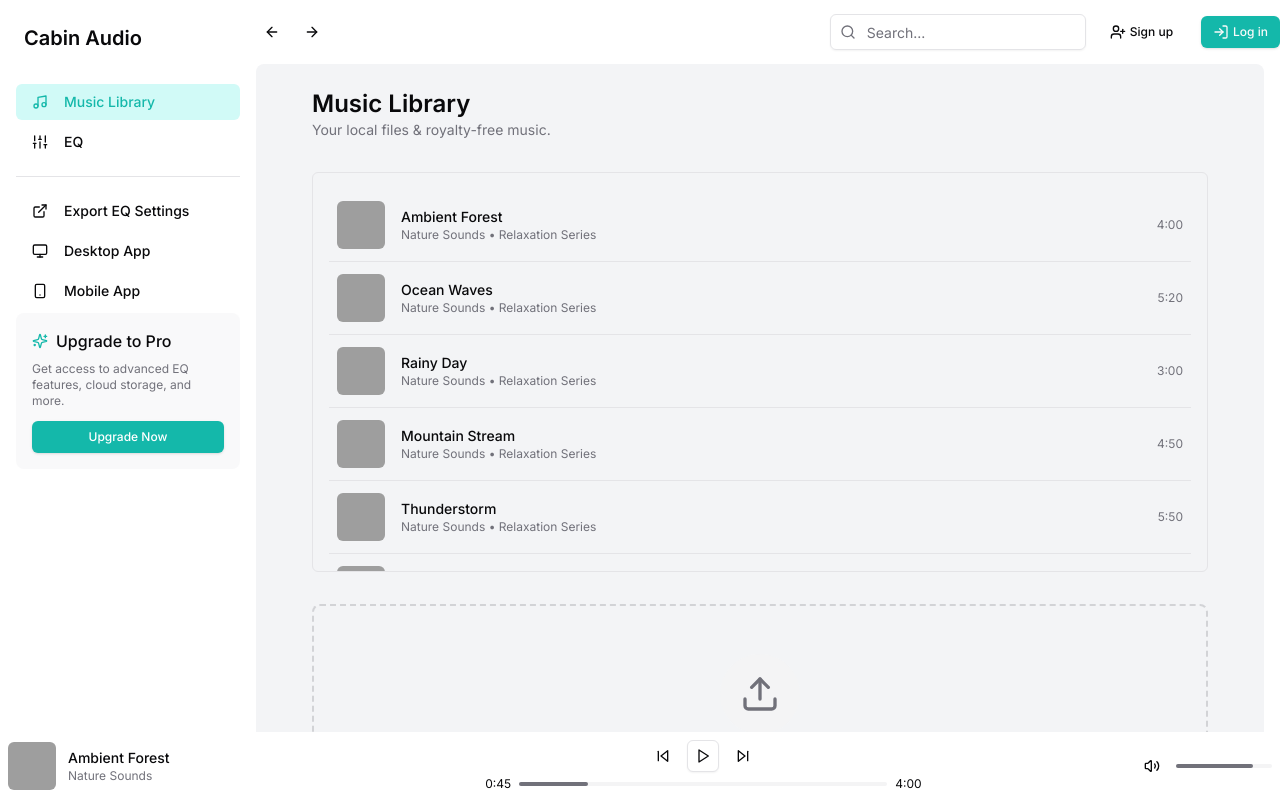
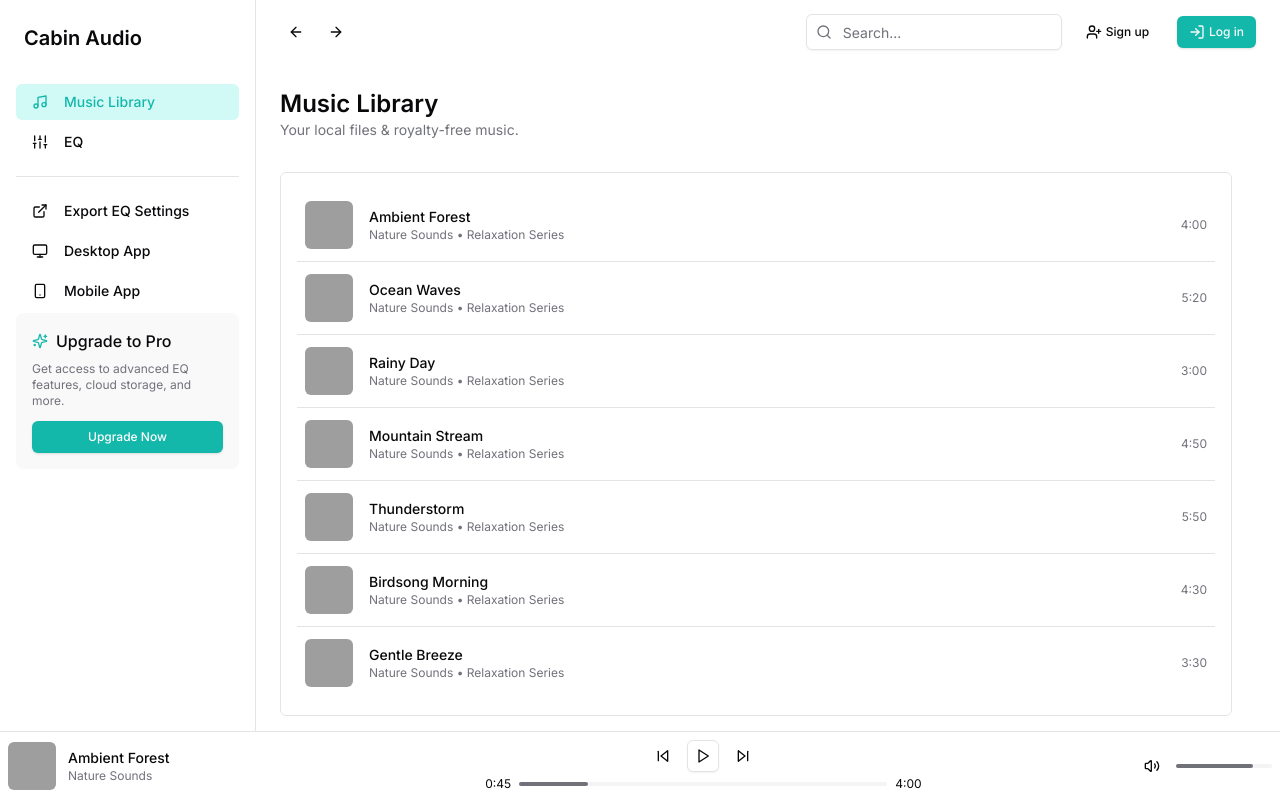
Before and after one commit to JulianMcOmie/cabin-audio-webapp, a Next.js app: page / in a window 1280 px wide. Built offline with nearby package versions, Linux system fonts and the light colour scheme; grey boxes are pictures that could not be loaded.

Commit message:
Almost finished with UI...

```diff
--- a/app/globals.css
+++ b/app/globals.css
@@ -44,32 +44,32 @@
   }
 
   .dark {
-    --background: 240 10% 3.9%;
+    --background: 240 10% 8%;
     --foreground: 0 0% 98%;
 
-    --card: 240 10% 3.9%;
+    --card: 240 10% 10%;
     --card-foreground: 0 0% 98%;
 
-    --popover: 240 10% 3.9%;
+    --popover: 240 10% 10%;
     --popover-foreground: 0 0% 98%;
 
     --primary: 175 70% 50%;
     --primary-foreground: 0 0% 98%;
 
-    --secondary: 240 3.7% 15.9%;
+    --secondary: 240 3.7% 22%;
     --secondary-foreground: 0 0% 98%;
 
-    --muted: 240 3.7% 15.9%;
-    --muted-foreground: 240 5% 64.9%;
+    --muted: 240 3.7% 22%;
+    --muted-foreground: 240 5% 70%;
 
-    --accent: 240 3.7% 15.9%;
+    --accent: 240 3.7% 22%;
     --accent-foreground: 0 0% 98%;
 
     --destructive: 0 62.8% 30.6%;
     --destructive-foreground: 0 0% 98%;
 
-    --border: 240 3.7% 15.9%;
-    --input: 240 3.7% 15.9%;
+    --border: 240 3.7% 20%;
+    --input: 240 3.7% 20%;
     --ring: 175 70% 50%;
 
     /* Custom theme colors - dark mode */
@@ -93,7 +93,11 @@
 
 /* Glassy player bar styles */
 .player-bar {
-  position: relative;
+  position: fixed;
+  bottom: 0;
+  left: 0;
+  right: 0;
+  border-top: 1px solid hsl(var(--border));
   background-color: hsl(var(--background));
   z-index: 50;
 }
@@ -281,13 +285,3 @@
 .dark .frequency-graph canvas {
   filter: invert(0.1);
 }
-
-@layer components {
-  .bg-main-section {
-    @apply bg-gray-100 dark:bg-gray-800;
-  }
-
-  .rounded-lg {
-    border-radius: 0.5rem;
-  }
-}
--- a/app/page.tsx
+++ b/app/page.tsx
@@ -32,8 +32,8 @@ export default function Home() {
         <div className="flex flex-col flex-1 overflow-hidden">
           <TopBar />
 
-          <div className="flex-1 overflow-auto pr-4">
-            <main className="h-full bg-main-section rounded-lg rounded-b-none p-6 pb-0">
+          <div className="flex-1 pr-4 bg-main-section rounded-lg overflow-auto mr-2 mb-2">
+            <main className="h-full p-6 pb-0">
               {activeTab === "eq" ? (
                 <EQView isPlaying={isPlaying} setIsPlaying={setIsPlaying} />
               ) : activeTab === "library" ? (
--- a/components/music-library.tsx
+++ b/components/music-library.tsx
@@ -108,7 +108,7 @@ export function MusicLibrary({ setCurrentTrack, setIsPlaying }: MusicLibraryProp
   }
 
   return (
-    <div className="max-w-4xl mx-auto space-y-8">
+    <div className="mx-auto space-y-8">
       <div className="flex justify-between items-center mb-2">
         <div>
           <h2 className="text-2xl font-semibold">Music Library</h2>
@@ -117,8 +117,7 @@ export function MusicLibrary({ setCurrentTrack, setIsPlaying }: MusicLibraryProp
       </div>
 
       <div>
-        <ScrollArea className="h-[400px] rounded-md border">
-          <div className="p-4">
+        <div className="rounded-md border p-4">
           {tracks.map((track, index) => (
             <div key={track.id}>
               <div
@@ -189,7 +188,6 @@ export function MusicLibrary({ setCurrentTrack, setIsPlaying }: MusicLibraryProp
             </div>
           ))}
         </div>
-        </ScrollArea>
       </div>
 
       <div className="border-2 border-dashed border-muted-foreground/25 rounded-lg p-12 text-center">
--- a/components/sidebar.tsx
+++ b/components/sidebar.tsx
@@ -13,12 +13,12 @@ interface SidebarProps {
 
 export function Sidebar({ activeTab, setActiveTab, onUpgradeClick }: SidebarProps) {
   return (
-    <div className="w-64 bg-background flex flex-col">
+    <div className="w-64 bg-background flex flex-col border-r border-border h-full">
       <div className="p-6">
         <h1 className="font-semibold text-xl">Cabin Audio</h1>
       </div>
 
-      <ScrollArea className="flex-1">
+      <ScrollArea className="flex-1 overflow-auto">
         <div className="p-4 pt-2">
           <div className="space-y-1">
             <Button
--- a/components/top-bar.tsx
+++ b/components/top-bar.tsx
@@ -41,7 +41,7 @@ export function TopBar() {
 
   return (
     <>
-      <div className="h-16 flex items-center px-0 bg-background">
+      <div className="h-16 flex items-center px-6 bg-background">
         <div className="flex items-center gap-2">
           <Button variant="ghost" size="icon" className="h-8 w-8">
             <ArrowLeft className="h-4 w-4" />
```
Lines whose indentation alone changed are shown as unchanged.
